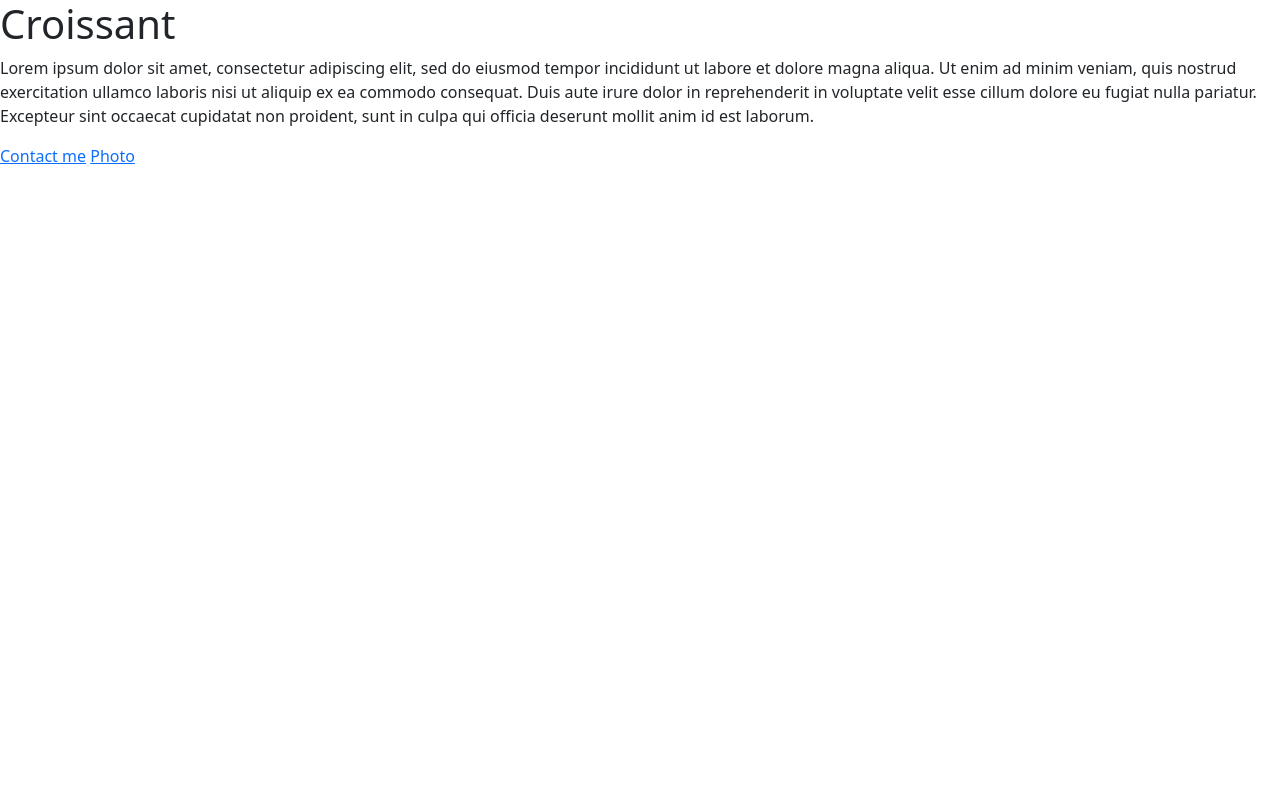
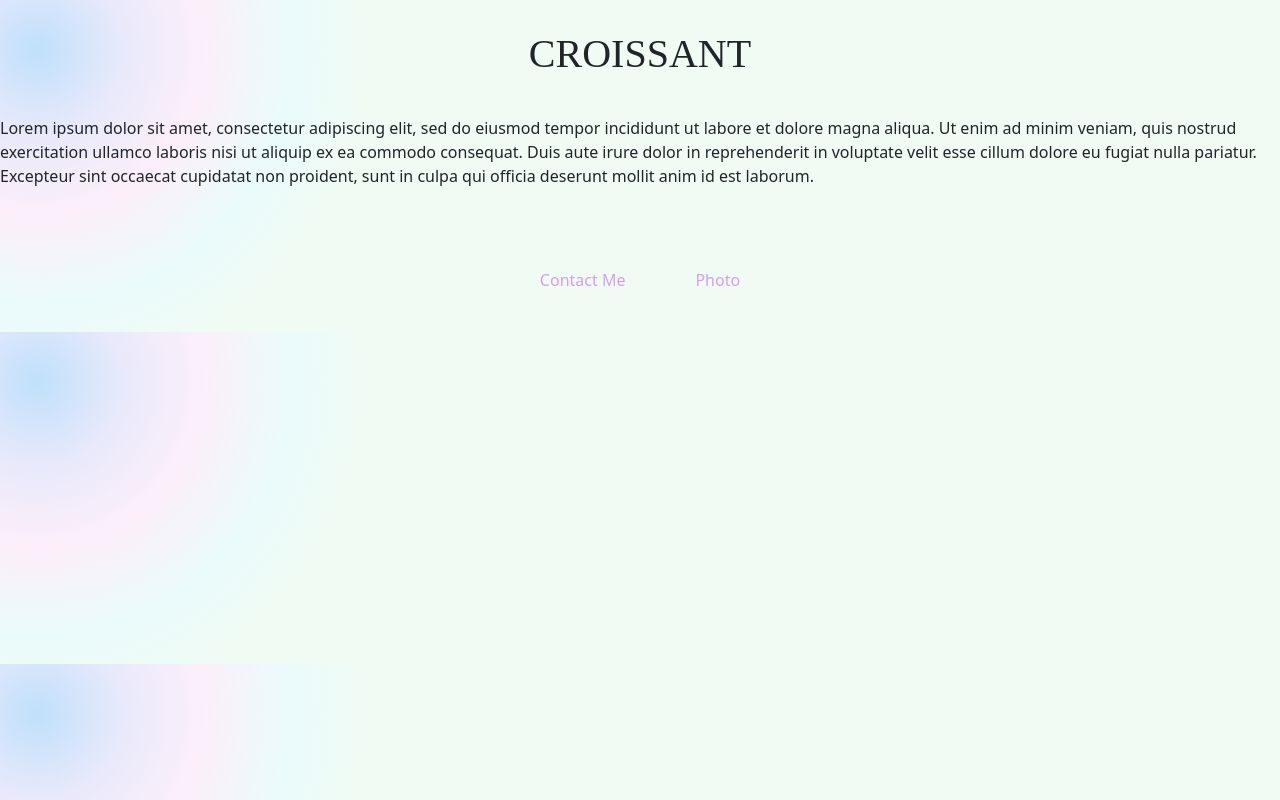
Before and after one commit to chezanh/Multipage, a plain HTML site: page index.html in a window 1280 px wide. Drawn offline with nearby package versions, Linux system fonts and the light colour scheme; the site is published under a folder, as on GitHub Pages, so addresses that start at the root find nothing.

Commit message:
adjustet the rels

```diff
--- a/index.html
+++ b/index.html
@@ -4,7 +4,7 @@
     <meta charset="UTF-8" />
     <meta http-equiv="X-UA-Compatible" content="IE=edge" />
     <meta name="viewport" content="width=device-width, initial-scale=1.0" />
-    <link rel="stylesheet" href="/style/design.css" />
+   <link rel="stylesheet" href="style/design.css" />
     <link
       href="https://cdn.jsdelivr.net/npm/bootstrap@5.2.2/dist/css/bootstrap.min.css"
       rel="stylesheet"
```
Also changed, not shown: contact.html (+1 -1 lines), photo.html (+2 -2 lines).
